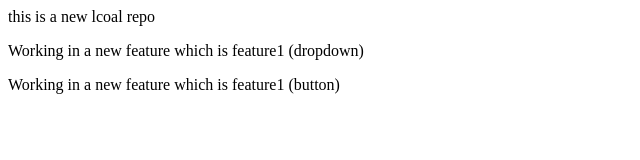
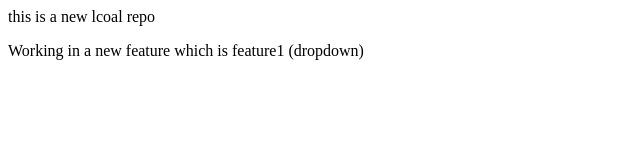
Before and after one commit to samrddhi-chara/localrepo, a plain HTML site: page index.html in a window 1280 px wide. Shown: the whole page, without its empty margins (0-640 px from the left). Drawn offline with Linux system fonts and the light colour scheme.

Commit message:
reset changes

```diff
--- a/index.html
+++ b/index.html
@@ -1,3 +1,2 @@
 <p>this is a new lcoal repo</p>
 <p>Working in a new feature which is feature1 (dropdown)</p>
-<p>Working in a new feature which is feature1 (button) </p>
```
